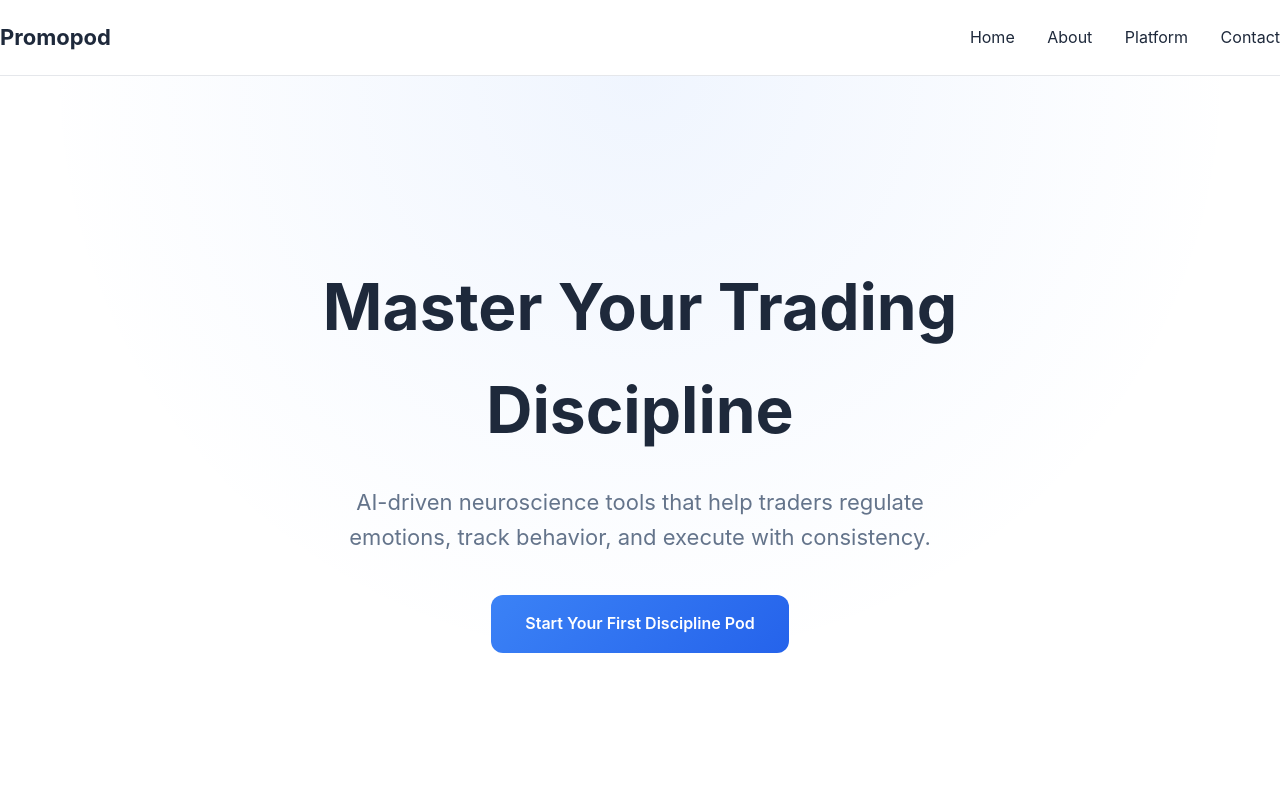
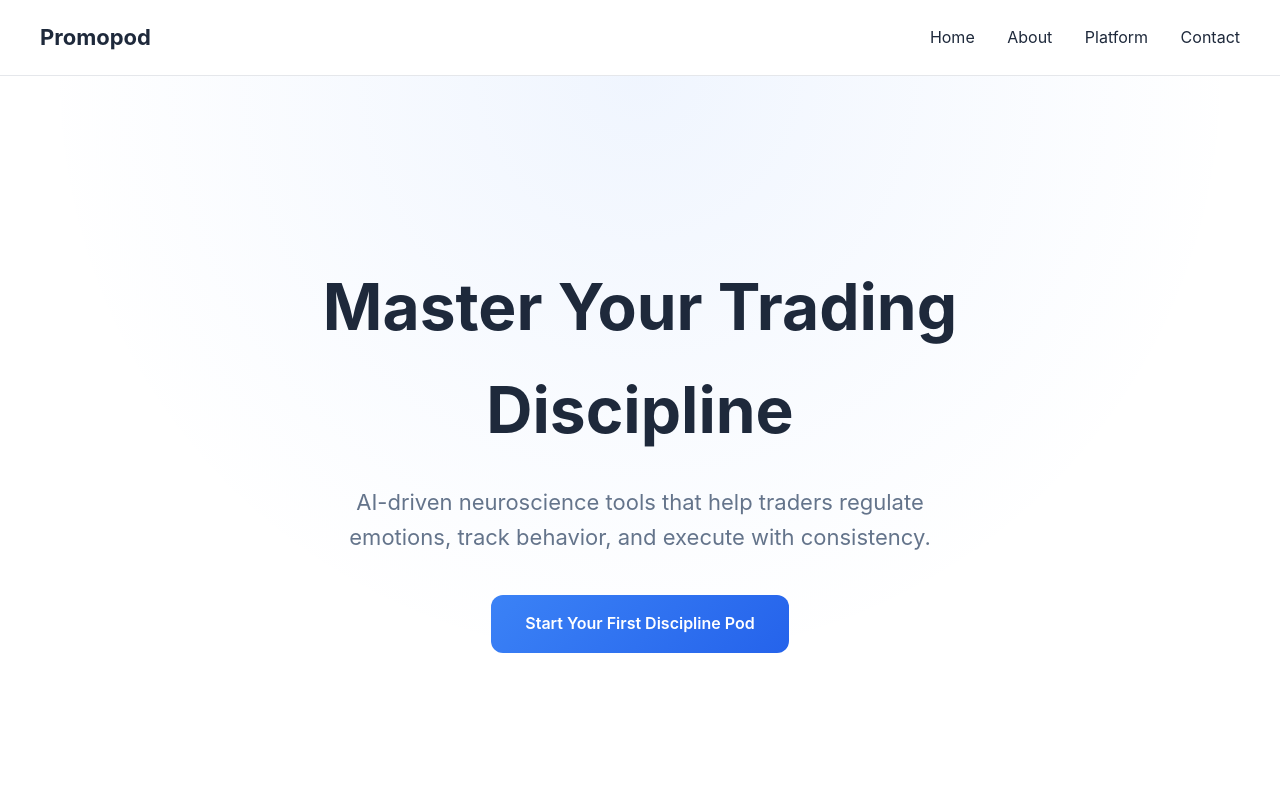
Before and after one commit to goldsphere-dev/promopod-site, a plain HTML site: page index.html in a window 1280 px wide. Shown: the top 800 px of the page. Drawn offline with nearby package versions, Linux system fonts and the light colour scheme.

```diff
--- a/css/styles.css
+++ b/css/styles.css
@@ -343,21 +343,36 @@
 
 }
 
-/* Center only intros */
+
+/* Improve section intro centering */
 
 .section-intro {
 
-text-align: center;
+max-width: 720px;
 
 margin-left: auto;
 
 margin-right: auto;
 
-max-width: 720px;
+text-align: center;
 
 }
 
-/* Fix headings */
+
+/* Restore readable content width */
+
+.container {
+
+max-width: 1280px !important;
+
+padding-left: 40px !important;
+
+padding-right: 40px !important;
+
+}
+
+
+/* Improve heading alignment */
 
 section h2 {
 
```
